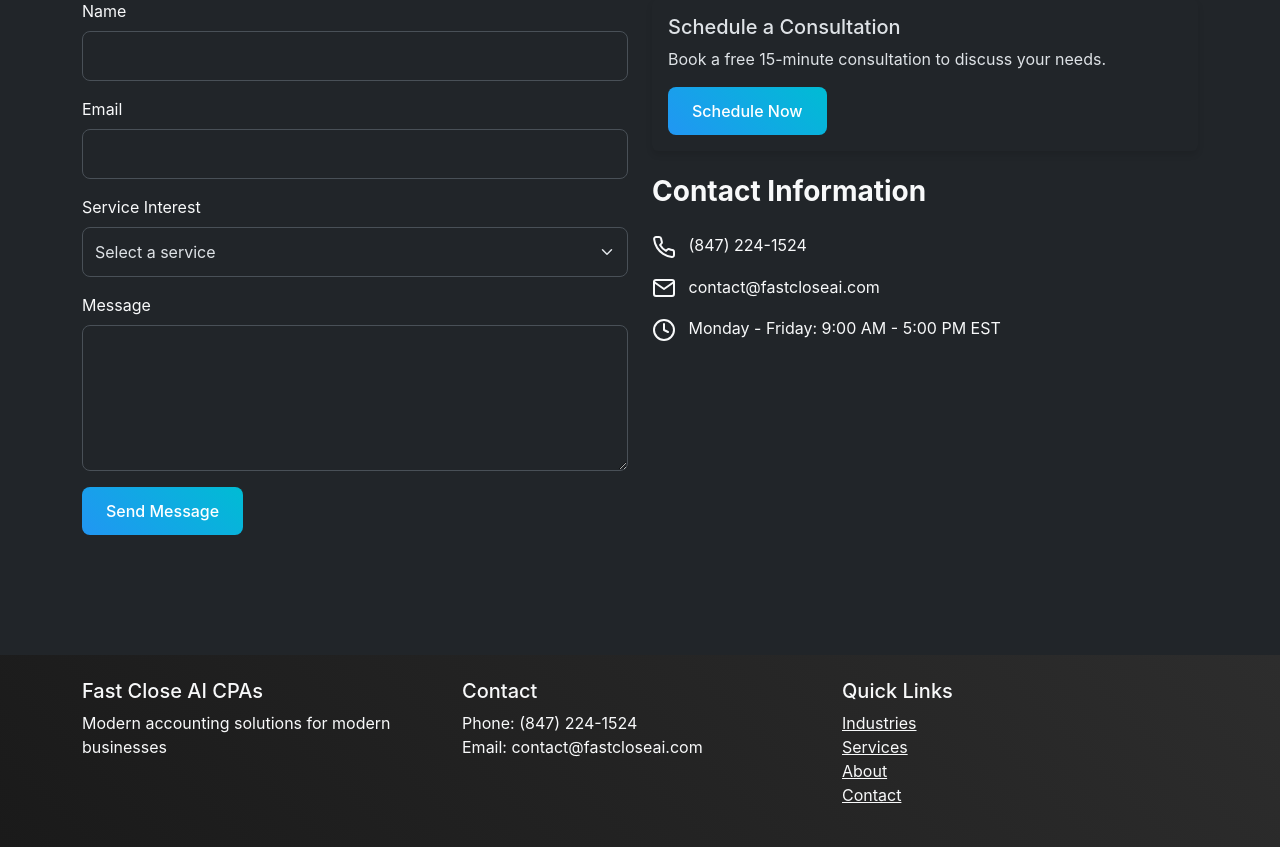
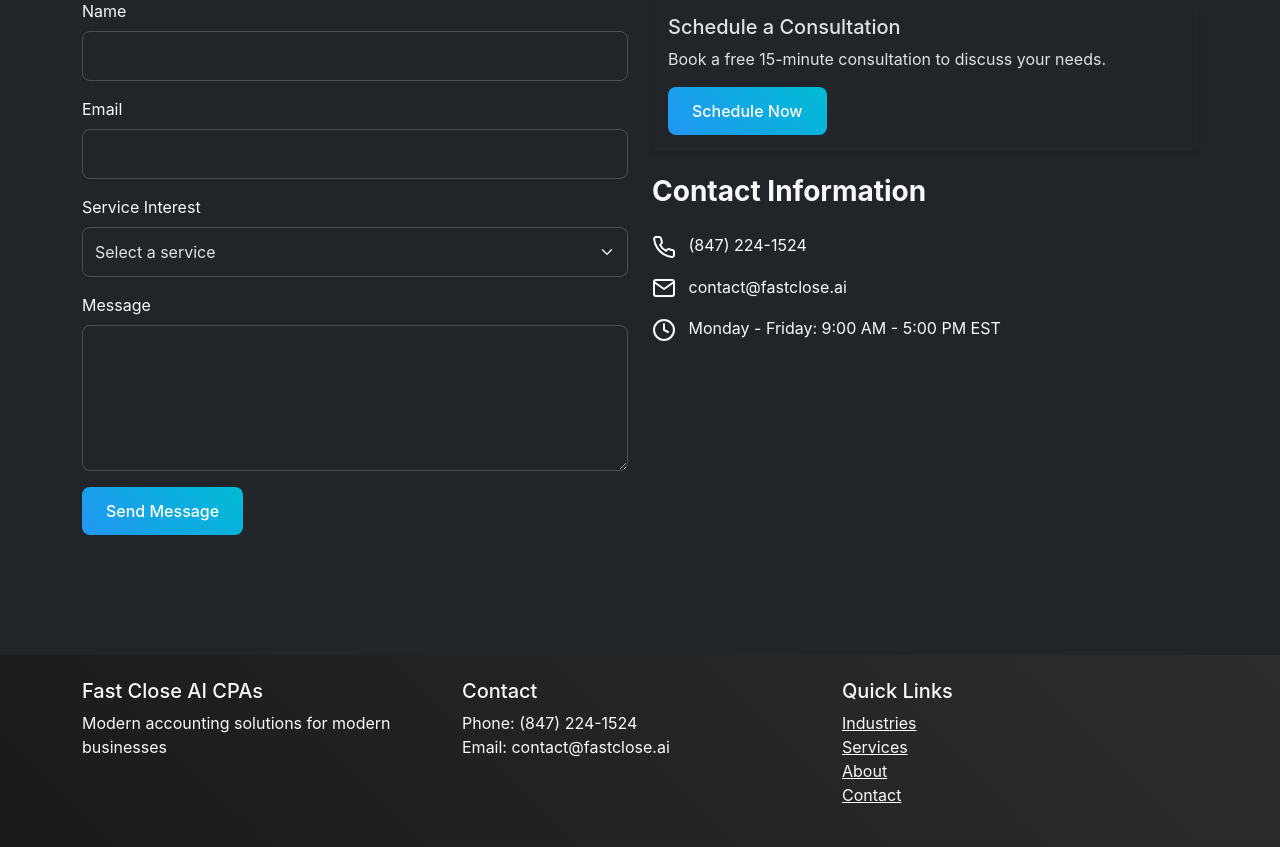
Before and after one commit to imransbaig/FastCloseCPA, a Flask app: page /contact in a window 1280 px wide. Shown: the part 453-1300 px from the top of the page. Run offline with Flask 3, Linux system fonts and the light colour scheme; some libraries are stand-ins or nearby versions.

Commit message:
Assistant checkpoint: Update email address across templates
Assistant generated file changes:
- templates/base.html: Update email in footer
- templates/contact.html: Update email in contact form

---

User prompt:

Change email to contact@fastclose.ai instead of contact@fastcloseai.com everywhere that you see it.

```diff
--- a/templates/base.html
+++ b/templates/base.html
@@ -82,7 +82,7 @@
                 <div class="col-md-4">
                     <h5>Contact</h5>
                     <p>Phone: (847) 224-1524<br>
-                    Email: contact@fastcloseai.com</p>
+                    Email: contact@fastclose.ai</p>
                 </div>
                 <div class="col-md-4">
                     <h5>Quick Links</h5>
--- a/templates/contact.html
+++ b/templates/contact.html
@@ -57,7 +57,7 @@
                 <div class="contact-info">
                     <h3 class="mb-4">Contact Information</h3>
                     <p><i data-feather="phone" class="me-2"></i> (847) 224-1524</p>
-                    <p><i data-feather="mail" class="me-2"></i> contact@fastcloseai.com</p>
+                    <p><i data-feather="mail" class="me-2"></i> contact@fastclose.ai</p>
                     <p><i data-feather="clock" class="me-2"></i> Monday - Friday: 9:00 AM - 5:00 PM EST</p>
                 </div>
             </div>
```
